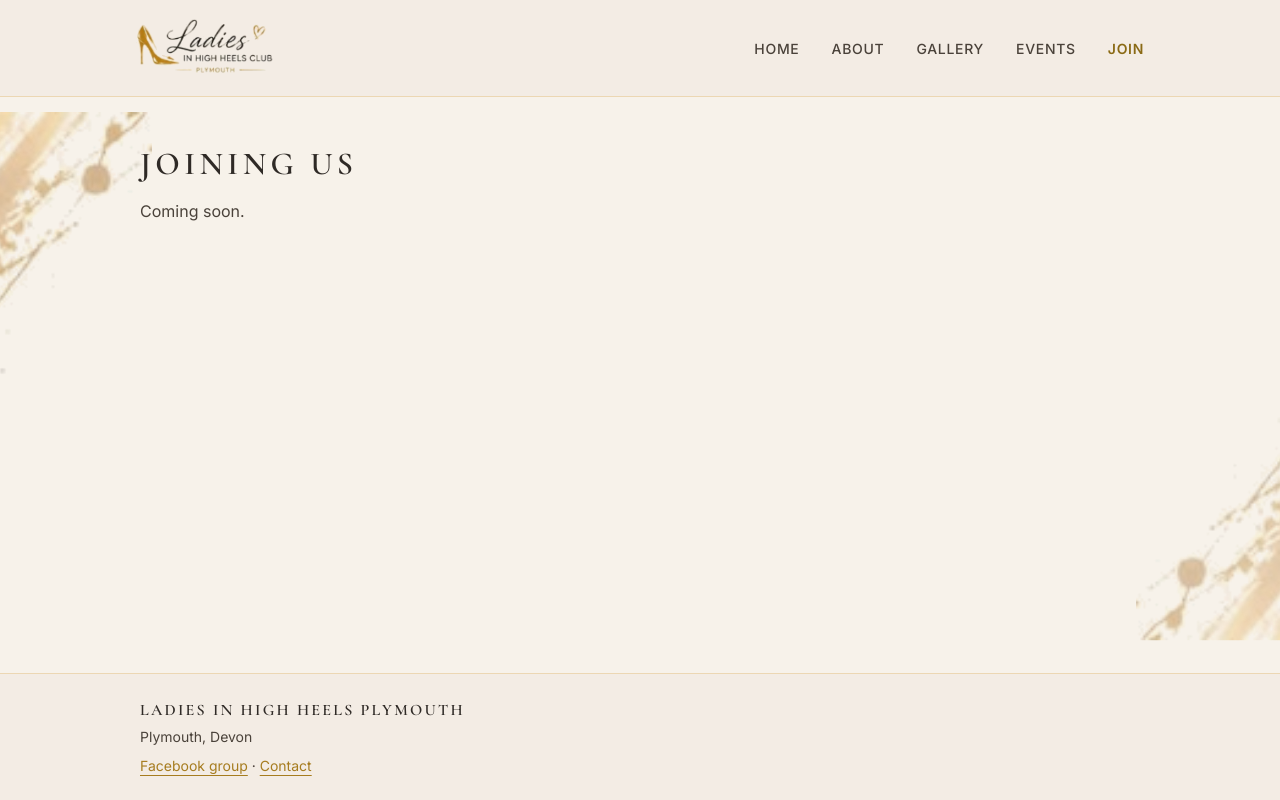
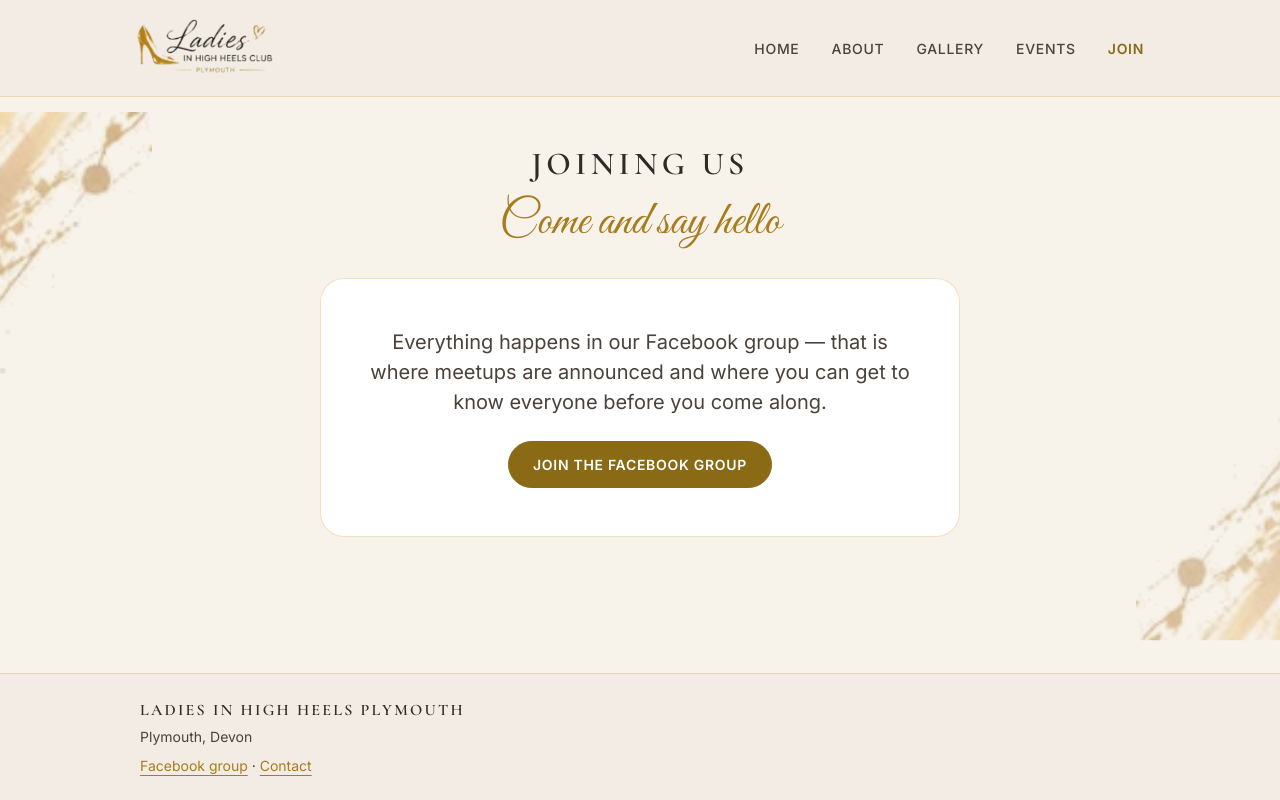
Before and after one commit to ionescuea/lihh-plymouth, a React (Vite) app: page /join in a window 1280 px wide. Built offline with nearby package versions, Linux system fonts and the light colour scheme.

Commit message:
Update Joun us page

```diff
--- a/src/pages/Join.jsx
+++ b/src/pages/Join.jsx
@@ -1,12 +1,28 @@
+import { site } from '../data/site.js';
 import { usePageTitle } from '../utils/usePageTitle.js';
+import Button from '../components/Button.jsx';
 
 export default function Join() {
   usePageTitle('Join');
 
   return (
     <>
-      <h1 className="heading-caps text-ink fs-2">Joining us</h1>
-      <p className="text-ink-soft mt-3">Coming soon.</p>
+      <header className="text-center">
+        <h1 className="heading-caps text-ink fs-2">Joining us</h1>
+        <p className="heading-script text-gold display-5 mt-2">Come and say hello</p>
+      </header>
+
+      <section className="card border-gold rounded-4 mx-auto mt-4" style={{ maxWidth: '40rem' }}>
+        <div className="card-body text-center p-4 p-sm-5">
+          <p className="text-ink-soft fs-5">
+            Everything happens in our Facebook group — that is where meetups are announced and
+            where you can get to know everyone before you come along.
+          </p>
+          <div className="mt-4">
+            <Button href={site.facebookGroupUrl}>Join the Facebook group</Button>
+          </div>
+        </div>
+      </section>
     </>
   );
 }
```
